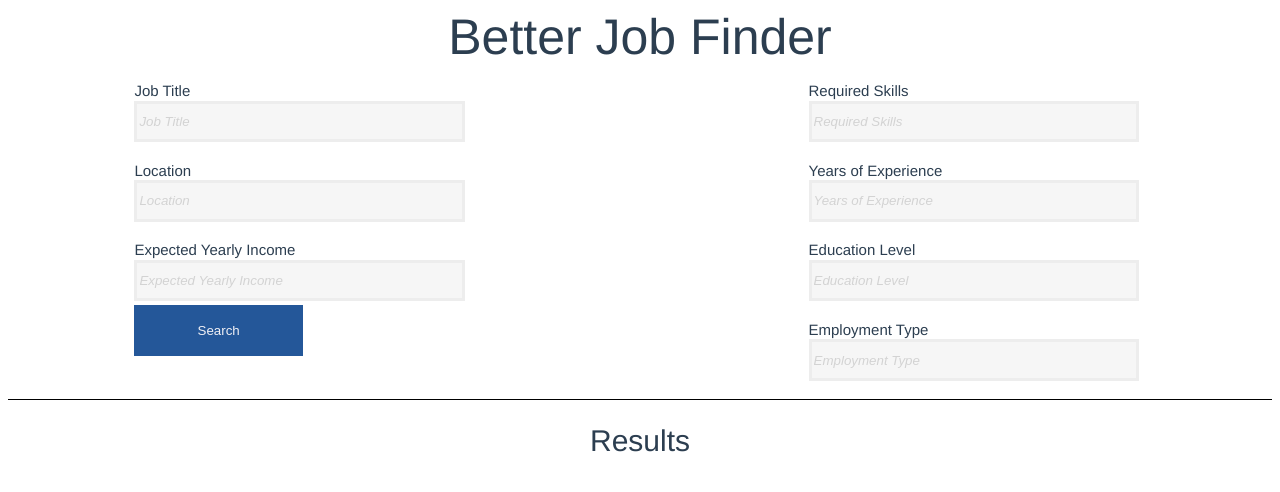
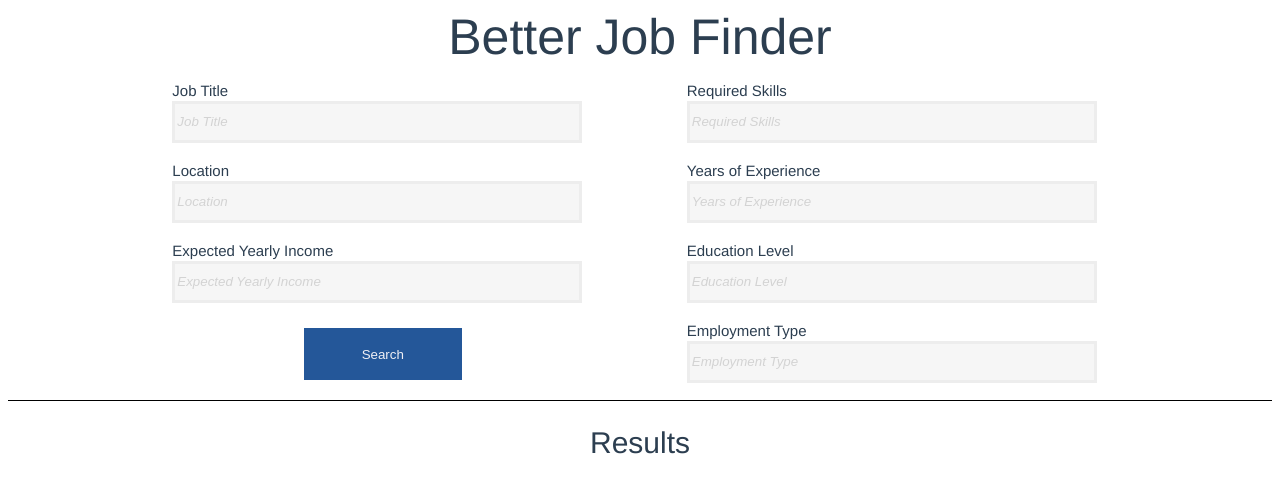
Before and after one commit to nadavskloot/better_job_finder, a Vue app in the folder frontend/: page / in a window 1280 px wide. Shown: the top 492 px of the page. Built offline with nearby package versions, Linux system fonts and the light colour scheme.

Commit message:
Updated frontend visuals and functioning

```diff
--- a/frontend/src/components/SearchEngine.vue
+++ b/frontend/src/components/SearchEngine.vue
@@ -3,53 +3,60 @@
         <form id="search_container">
             <p id="box1">
                 <label id="box1" for="">Job Title</label><br />
-                <input id="box1" type="text" value="Job Title">
+                <input id="box1" onfocus="this.value=''" onfocusout="this.value='Job Title'" type="text" value="Job Title">
             </p>
             <p id="box2">
                 <label id="box2">Location</label><br />
-                <input id="box2" value="Location">
+                <input id="box2" onfocus="this.value=''" onfocusout="this.value='Location'" type="text" value="Location">
             </p>
             <p id="box3">
                 <label id="box3">Expected Yearly Income</label><br />
-                <input id="box3" value="Expected Yearly Income">
+                <input id="box3" onfocus="this.value=''" onfocusout="this.value='Expected Yearly Income'" type="text" value="Expected Yearly Income">
             </p>
-            <section>
-                <!-- MAKE THIS A BUTTON?? -->
-                <input id="search_button" type="button" value="Search">
-            </section>
+            <input id="search_button" @click="search" type="button" value="Search">
             <p id="box4">
                 <label id="box4">Required Skills</label><br />
-                <input id="box4" value="Required Skills">
+                <input id="box4" onfocus="this.value=''" onfocusout="this.value='Required Skills'" type="text" value="Required Skills">
             </p>
             <p id="box5">
                 <label id="box5">Years of Experience</label><br />
-                <input id="box5" value="Years of Experience">
+                <input id="box5" onfocus="this.value=''" onfocusout="this.value='Years of Experience'" type="text" value="Years of Experience">
             </p>
             <p id="box6">
                 <label id="box6">Education Level</label><br />
-                <input id="box6" value="Education Level">
+                <input id="box6" onfocus="this.value=''" onfocusout="this.value='Education Level'" type="text" value="Education Level">
             </p>
             <p id="box7">
                 <label id="box7">Employment Type</label><br />
-                <input id="box7" value="Employment Type">
+                <input id="box7" onfocus="this.value=''" onfocusout="this.value='Employment Type'" type="text" value="Employment Type">
             </p>
         </form>
     </div>
 </template>
 
 <script>
-
+    export default {
+        methods: {
+            search() {
+                alert("Success!")
+            },
+            // clearInput(event) {
+            //     event.target.value = ""
+            // },
+        }
+    }
 </script>
 
 <style>
 #search_container {
     display: grid;
-    grid-template-columns: repeat(3, 1fr);
+    grid-template-columns: repeat(2, 1fr);
     grid-template-rows: repeat(4, 1fr);
     grid-row-gap: 2%;
+    grid-column-gap: 10%;
     margin-bottom: 3%;
-    margin-left: 10%;
-    margin-right: 10%;
+    margin-left: 13%;
+    margin-right: 13%;
 }
 
 label {
@@ -71,15 +78,14 @@ p > input {
 #search_button {
     background-color: #245799;
     color: #f0f0f5;
-    width: 50%;
+    width: 37.5%;
     height: 70%;
     border-style: none;
-    float: left;
-}
-
-section {
     grid-column: 1/2;
     grid-row: 4;
+    align-self: end;
+    justify-self: center;
+
 }
 
 #box1 {
@@ -102,25 +108,25 @@ section {
 
 #box4 {
     float: left;
-    grid-column: 3/4;
+    grid-column: 2/3;
     grid-row: 1;
 }
 
 #box5 {
     float: left;
-    grid-column: 3/4;
+    grid-column: 2/3;
     grid-row: 2;
 }
 
 #box6 {
     float: left;
-    grid-column: 3/4;
+    grid-column: 2/3;
     grid-row: 3;
 }
 
 #box7 {
     float: left;
-    grid-column: 3/4;
+    grid-column: 2/3;
     grid-row: 4;
 }
 </style>
```
